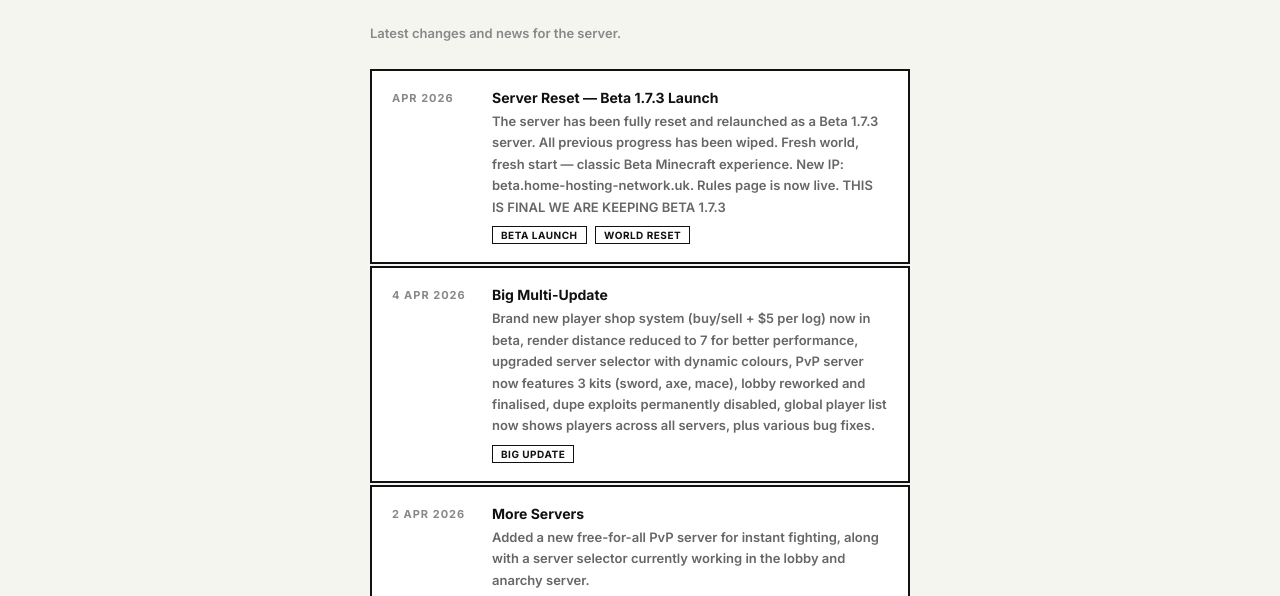
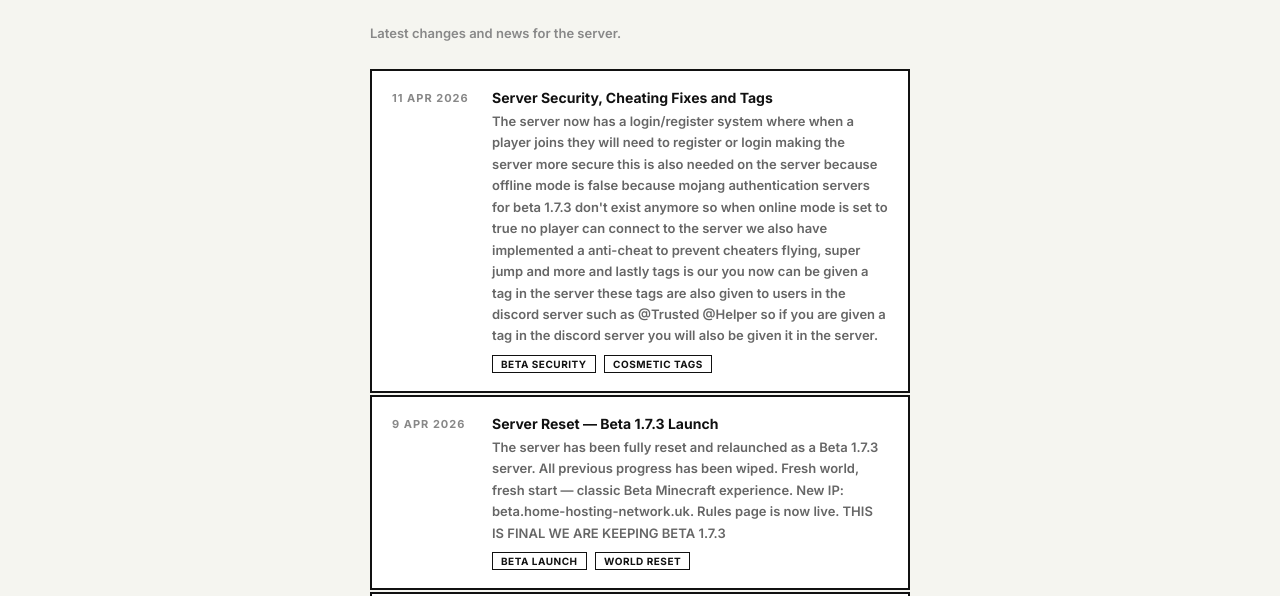
Before and after one commit to Linux-Person/WEBSITE, a plain HTML site: page updates.html in a window 1280 px wide. Shown: the part 150-746 px from the top of the page. Drawn offline with Linux system fonts and the light colour scheme.

Commit message:
Add files via upload

```diff
--- a/updates.html
+++ b/updates.html
@@ -28,8 +28,19 @@
 
   <div class="update-list">
 
+
     <div class="update-item">
-      <div class="update-date">Apr 2026</div>
+      <div class="update-date">11 Apr 2026</div>
+      <div class="update-body">
+        <div class="update-title">Server Security, Cheating Fixes and Tags</div>
+        <div class="update-desc">The server now has a login/register system where when a player joins they will need to register or login making the server more secure this is also needed on the server because offline mode is false because mojang authentication servers for beta 1.7.3 don't exist anymore so when online mode is set to true no player can connect to the server we also have implemented a anti-cheat to prevent cheaters flying, super jump and more and lastly tags is our you now can be given a tag in the server these tags are also given to users in the discord server such as @Trusted @Helper so if you are given a tag in the discord server you will also be given it in the server.</div>
+        <span class="update-badge">Beta Security</span>
+        <span class="update-badge">Cosmetic Tags</span>
+      </div>
+    </div>
+
+    <div class="update-item">
+      <div class="update-date">9 Apr 2026</div>
       <div class="update-body">
         <div class="update-title">Server Reset — Beta 1.7.3 Launch</div>
         <div class="update-desc">The server has been fully reset and relaunched as a Beta 1.7.3 server. All previous progress has been wiped. Fresh world, fresh start — classic Beta Minecraft experience. New IP: beta.home-hosting-network.uk. Rules page is now live. THIS IS FINAL WE ARE KEEPING BETA 1.7.3</div>
```
Also changed, not shown: index.html (+2 -0 lines).
